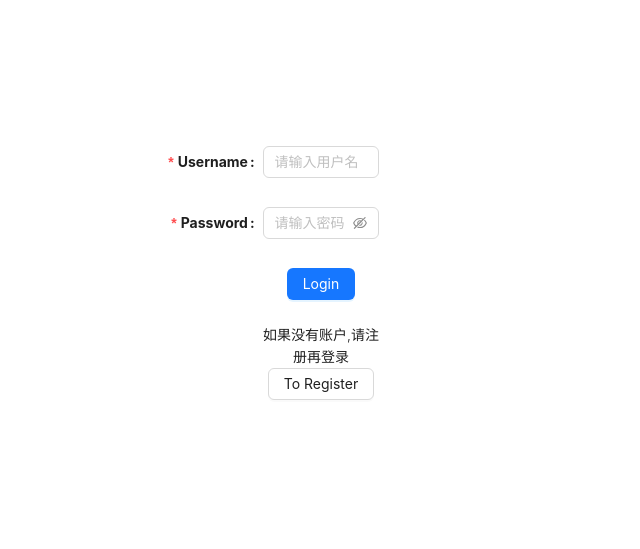
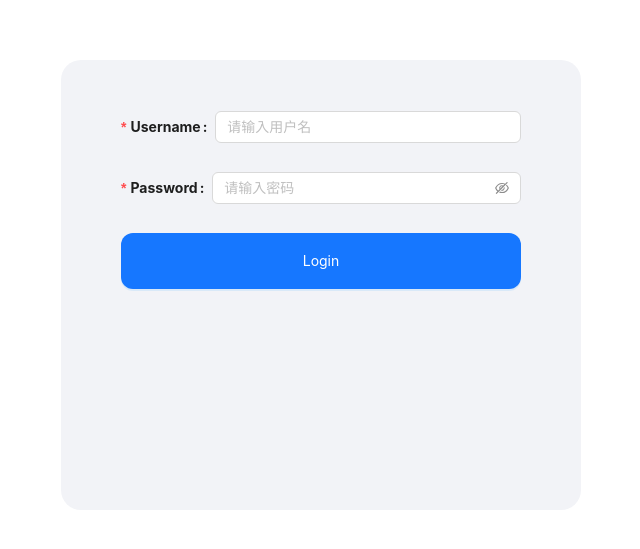
Before and after one commit to aub123/WED, a React (Vite) app: page /login in a window 1280 px wide. Shown: the part 115-664 px from the top of the page, without its empty margins (319-959 px from the left). Built offline with nearby package versions, Linux system fonts and the light colour scheme.

Commit message:
fixed: bug

```diff
--- a/src/App.css
+++ b/src/App.css
@@ -3,6 +3,24 @@
   margin: 0 auto;
   /* padding: 2rem; */
   text-align: center;
+}
+
+.button {
+    width: 400px;
+    height: 56px;
+    border-radius: 12px;
+}
+.form{
+    width: 520px;
+    height: 450px;
+    background: #f2f3f7;
+    border-radius: 20px;
+    margin: auto;
+    text-align: center;
+    justify-content: center;
+    align-items: center;
+    padding: 51px 60px;
+
 }
 
 .card {
--- a/src/Login.jsx
+++ b/src/Login.jsx
@@ -17,12 +17,12 @@ const Login = () => {
             <Form
                 className='form'
                 form={form}
-                labelCol={{
-                    span: 8,
-                }}
-                wrapperCol={{
-                    span: 8,
-                }}
+                // labelCol={{
+                //     span: 8,
+                // }}
+                // wrapperCol={{
+                //     span: 16,
+                // }}
                 initialValues={{
                     remember: true,
                 }}
@@ -57,42 +57,49 @@ const Login = () => {
                     <Input.Password placeholder="请输入密码" />
                 </Form.Item>
                 <Form.Item
-                    wrapperCol={{ offset: 8, span: 8 }}>
+                    // wrapperCol={{ offset: 8, span: 8 }}
+                    >
                     <Button type={"primary"}
-                    // onClick={
-                        // async () => {
-                        //     const data = form.getFieldsValue()
-                        //     console.log(data)
-                        //     if (data.username && data.password && data.username.trim() && data.password.trim()) {
-                        //         const res = await login(data)
-                        //         console.log(res)
-                        //         if (res.status == 200) {
-                        //             await showModal()
-                        //             setTimeout(() => {
-                        //                 navigate('/list')
-                        //             }, 2000);
+                    className='button'
+                    onClick={
+                        async () => {
+                            const data = form.getFieldsValue()
+                            console.log(data)
+                            if (data.username && data.password && data.username.trim() && data.password.trim()) {
+                                // const res = await login(data)
+                                showModal();
+                                setTimeout(() => {
+                                    Promise.resolve();
+                                    hideModal();
+                                }, 3000);
+                                // console.log(res)
+                                // if (res.status == 200) {
+                                //     await showModal()
+                                //     setTimeout(() => {
+                                //         navigate('/list')
+                                //     }, 2000);
 
-                        //         }
-                        //     }
-                        //     else {
-                        //         console.log('failed')
-                        //     }
-                        // }
-                    // }
+                                // }
+                            }
+                            else {
+                                console.log('failed')
+                            }
+                        }
+                    }
                     >
                         Login
                     </Button>
                 </Form.Item>
-                <Form.Item
+                {/* <Form.Item
                     wrapperCol={{ offset: 8, span: 8 }}>
                     如果没有账户,请注册再登录<br />
                     <Button onClick={() => navigate('/register')}>
                         To Register
                     </Button>
-                </Form.Item>
+                </Form.Item> */}
 
             </Form>
-            <Modal visible={isModalVisible} onOk={() => { hideModal() }} onCancel={() => (hideModal())}>
+            <Modal visible={isModalVisible}>
                 登录成功等待跳转......
             </Modal>
         </>
--- a/src/Mmenu.jsx
+++ b/src/Mmenu.jsx
@@ -10,12 +10,12 @@ const Mmenu = ({ Akey }) => {
   useEffect(
     () => {
       if(localStorage['problem']) {
-        const {number, type} = JSON.parse(localStorage['problem']);
+        const {number, type} = JSON.parse(localStorage['problem'])?JSON.parse(localStorage['problem']):({number:'FED1',type:'HTML'});
         console.log(number,type);
-        if(!number || !type) {
-          number = 'FED1',
-          type = 'HTML'
-        }
+        // if(!number || !type) {
+        //   number = 'FED1',
+        //   type = 'HTML'
+        // }
         setUrl(`/problem?problemId=${number}&type=${type}`)
       }
     },[]
--- a/src/Register.jsx
+++ b/src/Register.jsx
@@ -1,9 +1,9 @@
 import { Modal, Button, Form, Input, Row, Col } from 'antd'
 import React from "react";
 import { useNavigate } from 'react-router-dom';
-import register from '../api/register'
-import login from '../api/login'
-import getVerifycode from '../api/getVerifycode'
+// import register from '../api/register'
+// import login from '../api/login'
+// import getVerifycode from '../api/getVerifycode'
 // import { useState } from 'react';
 import { useReducer } from 'react';
 
--- a/src/main.jsx
+++ b/src/main.jsx
@@ -7,6 +7,7 @@ import ExerciseList from "./ExerciseList";
 import WelcomePage from "./WelcomePage";
 import { createBrowserRouter, RouterProvider } from "react-router-dom";
 import Handler from "./Handler";
+// import Register from "./Register"
 import Error from "./Error";
 import Login from "./Login";
 import ListPage from "./ListPage";
@@ -41,6 +42,11 @@ const router =
       key: "login",
       element: <Login />,
     },
+    // {
+    //   path: "/register",
+    //   key: "register",
+    //   element: <Register />,
+    // },
     {
       path: "*",
       element: <Error />,
```
